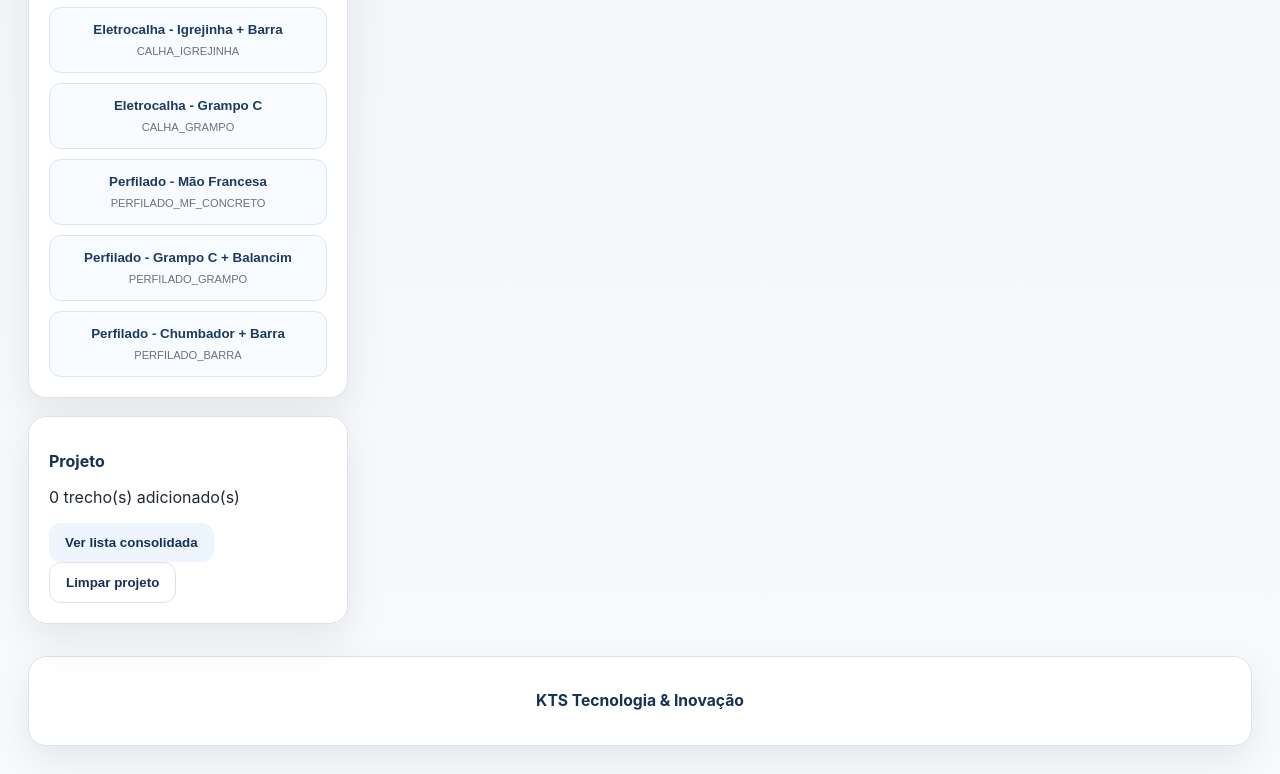
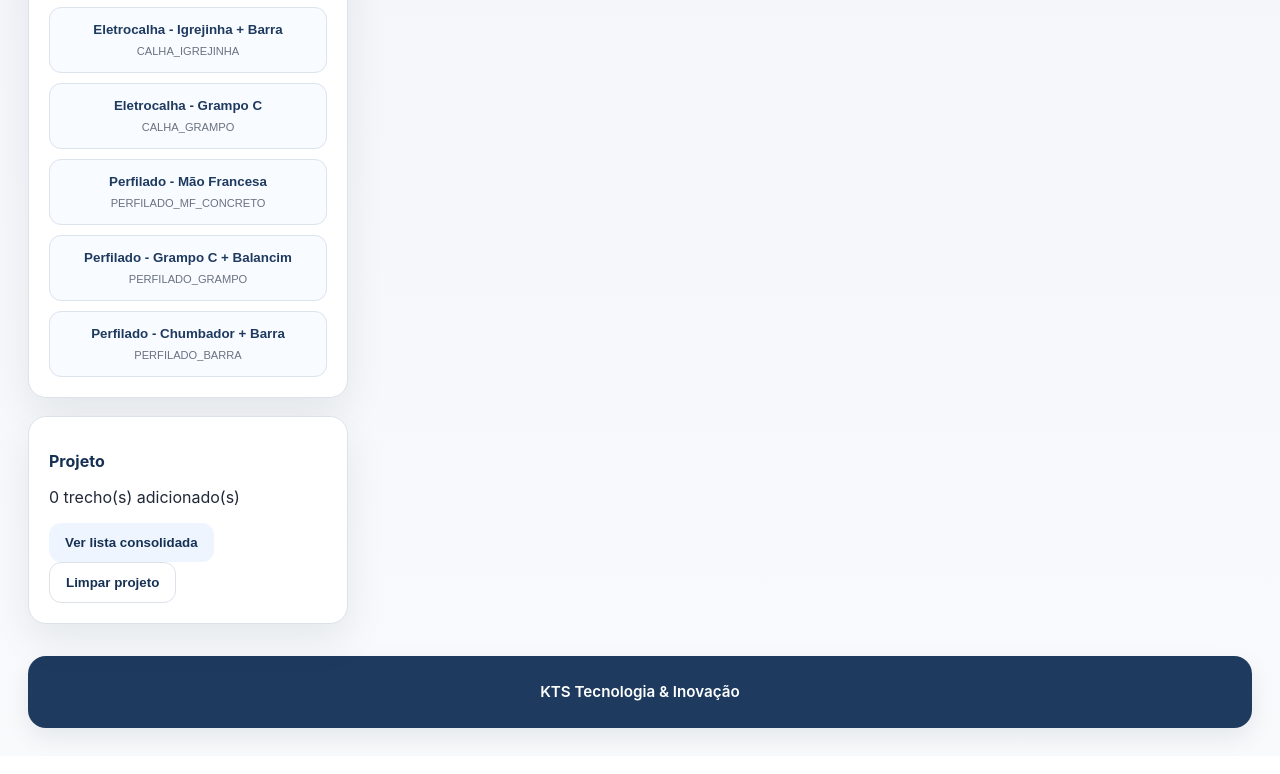
Before and after one commit to nikolaspereira-design/infra, a plain HTML site: page index.html in a window 1280 px wide. Shown: the part 1136-1910 px from the top of the page. Drawn offline with nearby package versions, Linux system fonts and the light colour scheme.

Commit message:
Make footer compact and dark themed

```diff
--- a/styles.css
+++ b/styles.css
@@ -38,23 +38,27 @@ body {
 }
 
 .page-footer {
-    margin: 0 28px 28px;
+    margin: 0 28px 18px;
 }
 
 .footer-content {
     width: 100%;
-    min-height: 90px;
+    min-height: 72px;
     display: flex;
     align-items: center;
     justify-content: center;
-    background: white;
-    border: 1px solid var(--border);
+    background: var(--primary);
     border-radius: 18px;
-    box-shadow: var(--shadow);
-    padding: 18px;
-    color: var(--primary-strong);
-    font-size: 0.98rem;
-    font-weight: 700;
+    padding: 14px 18px;
+    color: white;
+    font-size: 0.95rem;
+    font-weight: 600;
+    box-shadow: 0 10px 24px rgba(15, 23, 42, 0.08);
+}
+
+.footer-content span {
+    max-width: 100%;
+    text-align: center;
 }
 
 .app-shell {
```
